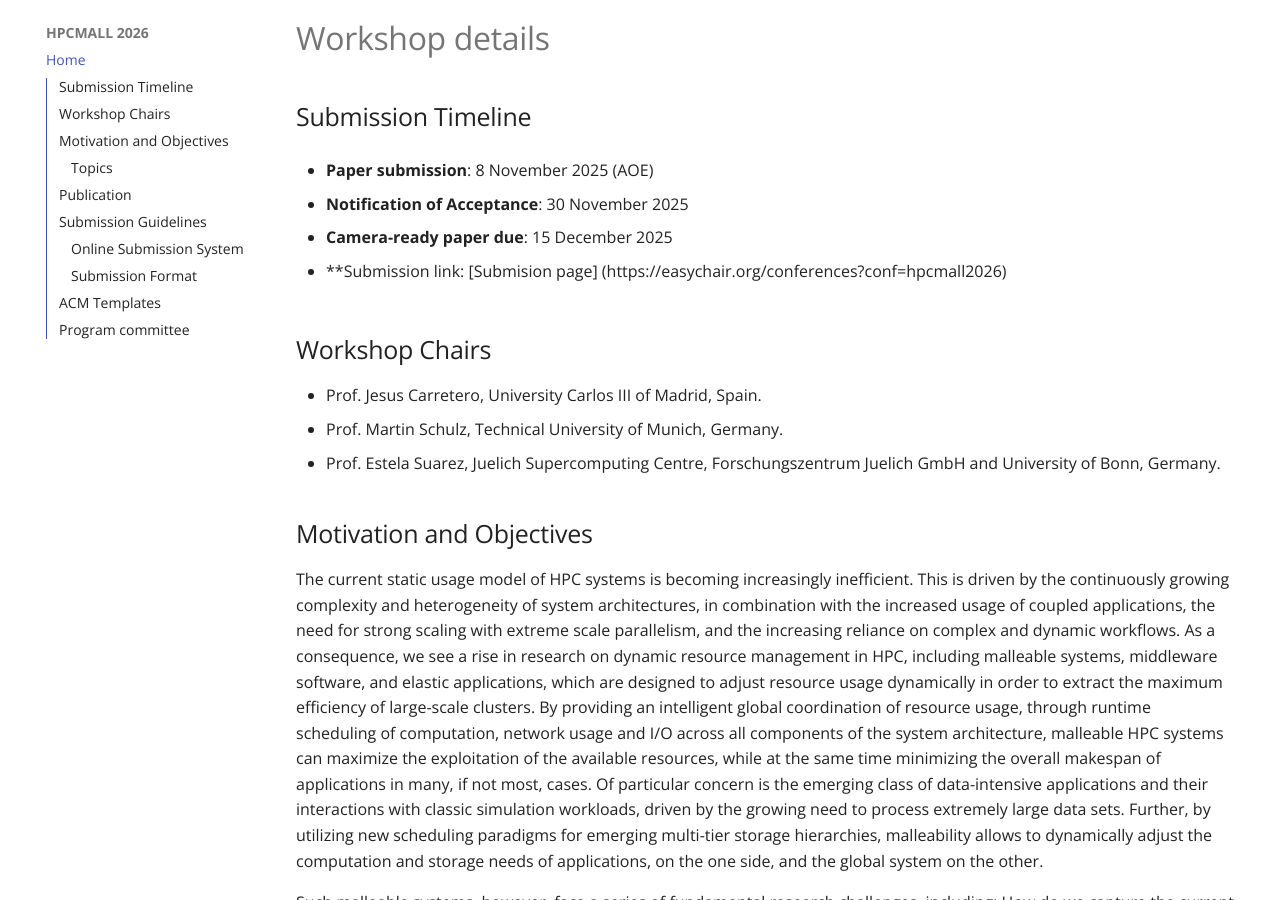
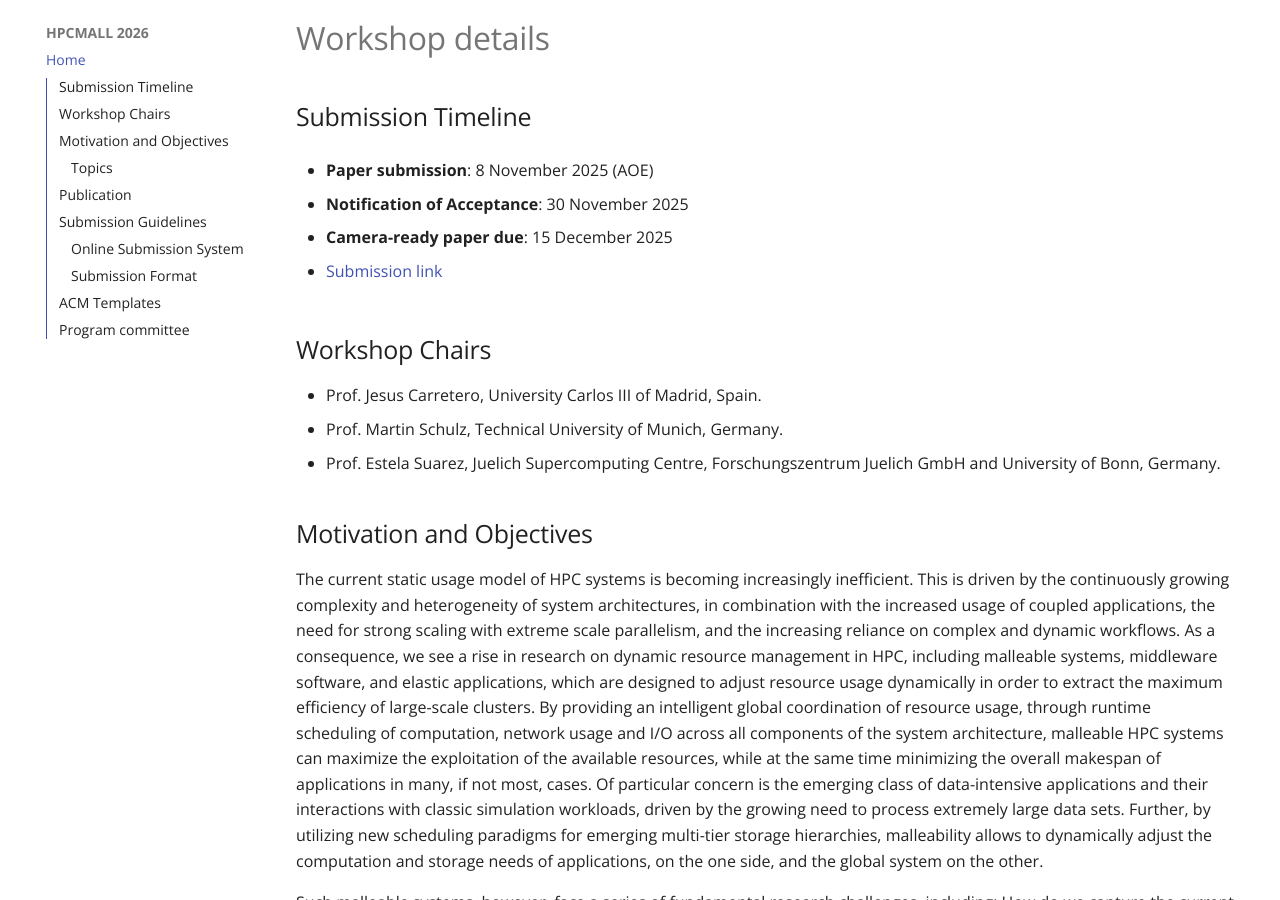
Before and after one commit to CoCo-ARCOS/HPCMALL2026, an MkDocs documentation site: the page built from docs/index.md, in a window 1280 px wide and 900 px high, scrolled down 487 px. Built offline with MkDocs 1.6.1 and Material for MkDocs 9.7.7, drawn with Linux system fonts in a browser that asks for light colours.

Commit message:
Update index.md

```diff
--- a/docs/index.md
+++ b/docs/index.md
@@ -8,7 +8,8 @@
 
 - **Camera-ready paper due**: 15 December 2025
 
-- **Submission link: [Submision page] (https://easychair.org/conferences?conf=hpcmall2026)
+* [Submission link](https://easychair.org/conferences?conf=hpcmall2026)
+
 
 ## Workshop Chairs
 
```
